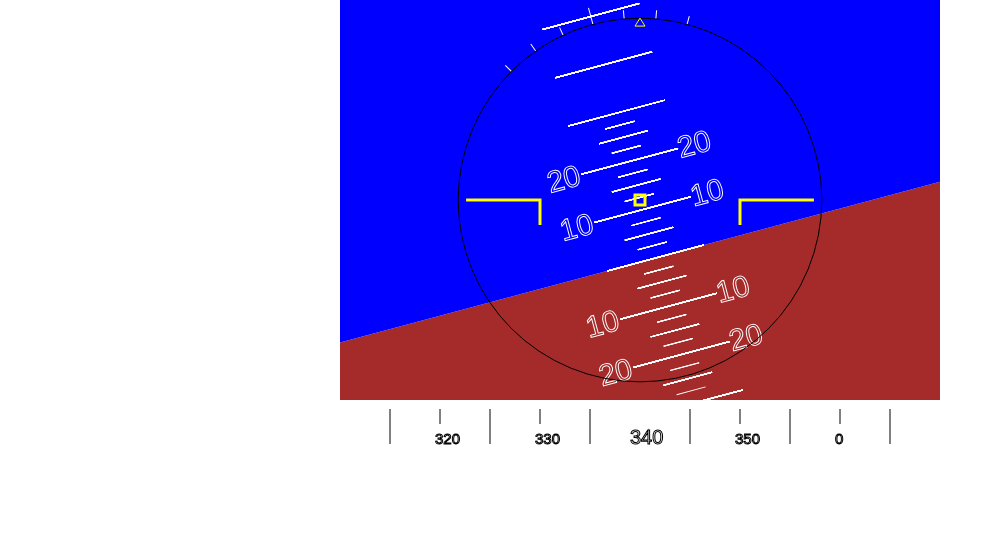
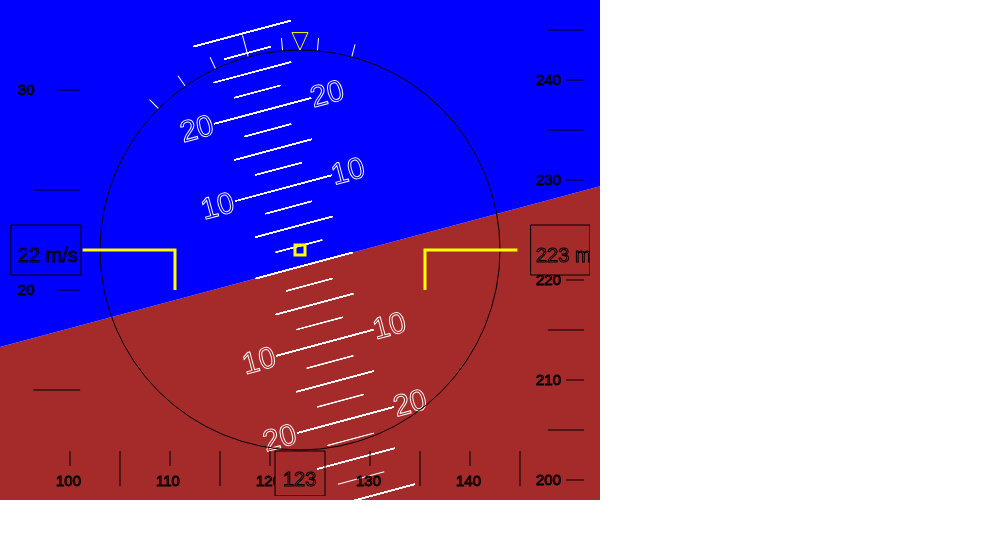
Before and after one commit to peteole/telemetry-ui, a React (Create React App) app: page / in a window 1280 px wide. Shown: the top 538 px of the page, without its empty margins (0-1003 px from the left). Built offline with nearby package versions, Linux system fonts and the light colour scheme.

Commit message:
speed-band, css

```diff
--- a/src/App.tsx
+++ b/src/App.tsx
@@ -1,12 +1,10 @@
 import React from 'react';
 import './App.css';
 import { ArtificialHorizon } from './artificialHorizon/ArtificialHorizon';
-import { Gauge } from './gauge/Gauge';
 function App() {
   return (
     <div className="App">
-      <ArtificialHorizon pitch={12} bank={15}></ArtificialHorizon>
-      <Gauge height={50} width={600} value={340} orientation="horizontal"></Gauge>
+      <ArtificialHorizon pitch={2} bank={15} heading={123} altitude={223} speed={22}></ArtificialHorizon>
     </div>
   );
 }
--- /dev/null
+++ b/src/artificialHorizon/ArtificialHorizon.css
@@ -0,0 +1,25 @@
+.alt-gauge{
+    position: absolute;
+    right: 10px;
+    top: 0px;
+}
+.heading-gauge{
+    position: absolute;
+    left: 0px;
+    bottom: 0px;
+}
+.speed-gauge{
+    position: absolute;
+    left:10px;
+    top: 0px;
+}
+.ah-container{
+    position: absolute;
+    left: 0px;
+    top: 0px;
+}
+.ah-canvas{
+    position: absolute;
+    left: 0px;
+    bottom: 0px;
+}
--- a/src/artificialHorizon/ArtificialHorizon.tsx
+++ b/src/artificialHorizon/ArtificialHorizon.tsx
@@ -1,30 +1,43 @@
 import React from "react";
 import { Component, RefObject } from "react";
-
+import { Gauge } from "../gauge/Gauge";
+import "./ArtificialHorizon.css"
 type ArtificialHorizonProps = {
     pitch: number,
     bank: number,
-    height:number,
-    width:number
+    height: number,
+    width: number,
+    heading: number,
+    altitude: number,
+    speed: number
 }
 export class ArtificialHorizon extends Component<ArtificialHorizonProps, {}>{
     canvasRef: RefObject<HTMLCanvasElement>
-    static defaultProps={
-        height:400,
-        width:600
+    headingRef: RefObject<Gauge>
+    altitudeRef: RefObject<Gauge>
+    speedRef: RefObject<Gauge>
+    static defaultProps = {
+        height: 500,
+        width: 600
     }
     constructor(props: ArtificialHorizonProps) {
         super(props)
         this.canvasRef = React.createRef<HTMLCanvasElement>()
+        this.headingRef = React.createRef<Gauge>()
+        this.altitudeRef = React.createRef<Gauge>()
+        this.speedRef = React.createRef<Gauge>()
     }
     render() {
         return (
-            <div>
-                <canvas ref={this.canvasRef} height={this.props.height} width={this.props.width} />
+            <div className="ah-container" style={{ height: this.props.height, width: this.props.width }}>
+                <canvas className="ah-canvas" ref={this.canvasRef} height={this.props.height} width={this.props.width} />
+                <Gauge className="heading-gauge" ref={this.headingRef} height={this.props.height * 0.1} orientation={"horizontal"} width={this.props.width} value={this.props.heading} />
+                <Gauge className="alt-gauge" ref={this.altitudeRef} height={this.props.height} orientation={"verticalR"} width={this.props.width * 0.1} value={this.props.altitude} />
+                <Gauge className="speed-gauge" ref={this.speedRef} height={this.props.height} orientation={"verticalL"} width={this.props.width * 0.13} value={this.props.speed} />
             </div>
         )
     }
-    componentDidMount(){
+    componentDidMount() {
         this.componentDidUpdate()
     }
     componentDidUpdate() {
@@ -36,7 +49,7 @@ export class ArtificialHorizon extends Component<ArtificialHorizonProps, {}>{
 
         const pitch = this.props.pitch
         const bank = this.props.bank
-        const factor = 5
+        const factor = 8
         const width = this.props.width
         const height = this.props.height
         var fwidth = 2.5 * width
@@ -51,8 +64,8 @@ export class ArtificialHorizon extends Component<ArtificialHorizonProps, {}>{
         ctx.fillRect(-fwidth / 2, -fheight / 2, fwidth, fheight / 2);
         for (let i = -60; i <= 60; i = i + 10) {
             ctx.lineWidth = 1;
-            ctx.moveTo(-10 * factor, factor * i);
-            ctx.lineTo(10 * factor, factor * i);
+            ctx.moveTo(-50, factor * i);
+            ctx.lineTo(50, factor * i);
             ctx.strokeStyle = "white";
             ctx.stroke();
         }
@@ -67,14 +80,14 @@ export class ArtificialHorizon extends Component<ArtificialHorizonProps, {}>{
             ctx.stroke();
         }
         ctx.font = "30px Arial";
-        ctx.strokeText("10", -17 * factor, -8 * factor);
-        ctx.strokeText("10", 10 * factor, -8 * factor);
-        ctx.strokeText("10", -17 * factor, 12 * factor);
-        ctx.strokeText("10", 10 * factor, 12 * factor);
-        ctx.strokeText("20", -17 * factor, -18 * factor);
-        ctx.strokeText("20", 10 * factor, -18 * factor);
-        ctx.strokeText("20", -17 * factor, 22 * factor);
-        ctx.strokeText("20", 10 * factor, 22 * factor);
+        ctx.strokeText("10", -85, -10 * factor + 10);
+        ctx.strokeText("10", 50, -10 * factor + 10);
+        ctx.strokeText("10", -85, 10 * factor + 10);
+        ctx.strokeText("10", 50, 10 * factor + 10);
+        ctx.strokeText("20", -85, -20 * factor + 10);
+        ctx.strokeText("20", 50, -20 * factor + 10);
+        ctx.strokeText("20", -85, 20 * factor + 10);
+        ctx.strokeText("20", 50, 20 * factor + 10);
 
 
         ctx.translate(0, -factor * pitch);
@@ -82,10 +95,10 @@ export class ArtificialHorizon extends Component<ArtificialHorizonProps, {}>{
         ctx.rotate(30 * Math.PI / 180);
         for (let i = -30; i <= 30; i = i + 10) {
             ctx.beginPath();
-            ctx.moveTo(0, -height / 2.2);
-            ctx.lineTo(0, -height / 2.1);
+            ctx.moveTo(0, -height / 2.5);
+            ctx.lineTo(0, -height / 2.35);
             if (i === 0) {
-                ctx.lineTo(0, -height / 2.01);
+                ctx.lineTo(0, -height / 2.25);
             }
             ctx.stroke();
             ctx.rotate(-10 * Math.PI / 180);
@@ -97,23 +110,23 @@ export class ArtificialHorizon extends Component<ArtificialHorizonProps, {}>{
 
         //circle
         ctx.beginPath();
-        ctx.arc(width / 2, height / 2, height / 2.2, 0, 2 * Math.PI);
+        ctx.arc(width / 2, height / 2, height / 2.5, 0, 2 * Math.PI);
         ctx.lineWidth = 1;
         ctx.strokeStyle = "black";
         ctx.stroke();
         /**triangle marker for bank */
         ctx.translate(width / 2, height / 2);
         ctx.beginPath();
-        ctx.moveTo(0, -height / 2.2);
-        ctx.lineTo(-5, -height / 2.3);
-        ctx.lineTo(5, -height / 2.3);
-        ctx.lineTo(0, -height / 2.2);
+        ctx.moveTo(0, -height / 2.5);
+        ctx.lineTo(-8, -height / 2.3);
+        ctx.lineTo(8, -height / 2.3);
+        ctx.lineTo(0, -height / 2.5);
         ctx.strokeStyle = "yellow";
         ctx.stroke();
         ctx.translate(-width / 2, -height / 2);
 
         ctx.beginPath();
-        ctx.rect(width / 2 - factor, height / 2 - factor, 2 * factor, 2 * factor);
+        ctx.rect(width / 2 - 5, height / 2 - 5, 10, 10);
         ctx.lineWidth = 3;
         ctx.strokeStyle = "yellow";
         ctx.stroke();
@@ -129,5 +142,5 @@ export class ArtificialHorizon extends Component<ArtificialHorizonProps, {}>{
         ctx.lineTo(height / 4 + width / 2, height / 2 + 5 * factor);
         ctx.stroke();
 
-        }
+    }
 }
--- a/src/gauge/Gauge.tsx
+++ b/src/gauge/Gauge.tsx
@@ -3,9 +3,10 @@ import { Component, RefObject } from "react";
 
 type GaugeProps = {
     value: number,
-    orientation: "horizontal" | "vertical"
+    orientation: "horizontal" | "verticalL" | "verticalR"
     height: number,
-    width: number
+    width: number,
+    className: string | undefined
 }
 export class Gauge extends Component<GaugeProps, {}>{
     canvasRef: RefObject<HTMLCanvasElement>
@@ -15,13 +16,20 @@ export class Gauge extends Component<GaugeProps, {}>{
         this.canvasRef = React.createRef<HTMLCanvasElement>()
     }
     render() {
+        const mystyle: React.CSSProperties = {
+
+            fontFamily: "Arial"
+        };
         return (
-            <div>
-                <canvas height={this.props.height} width={this.props.width} ref={this.canvasRef} />
+            <div className={this.props.className}>
+                <canvas height={this.props.height} width={this.props.width} ref={this.canvasRef} style={mystyle} />
+
             </div>
         )
     }
+
     componentDidMount() {
+
         this.componentDidUpdate()
     }
     componentDidUpdate() {
@@ -30,26 +38,25 @@ export class Gauge extends Component<GaugeProps, {}>{
             case "horizontal":
                 this.renderHorizontally();
                 break;
-            case "vertical":
-                this.renderVertically();
+            case "verticalL":
+                this.renderVerticallyL();
+                break;
+            case "verticalR":
+                this.renderVerticallyR();
                 break;
         }
     }
     renderHorizontally() {
+
         const ctx = this.canvasRef.current?.getContext("2d")
-
-
 
         if (!ctx)
             return
-        //render gauge horion here. Access value using this.props.value.
+        //render gauge here. Access value using this.props.value.
         const value = this.props.value
-
-
         const factor = 5
         const width = this.props.width
         const height = this.props.height
-
 
         /**value band */
         for (let i = (value - 25); i <= (value + 25); i++) {
@@ -58,9 +65,9 @@ export class Gauge extends Component<GaugeProps, {}>{
             if (i % 10 === 0) {
                 ctx.font = "15px Arial";
                 let j = i % 360;
-                if (j<0) {j= j+360}
+                if (j < 0) { j = j + 360 }
 
-                ctx.strokeText(j.toString(), width / 2 + (i - value) * 2 * factor-5, height * 0.8);
+                ctx.strokeText(j.toString(), width / 2 + (i - value) * 2 * factor - 14, height * 0.8);
                 ctx.beginPath();
                 ctx.moveTo(width / 2 + (i - value) * 2 * factor, height * 0.1);
                 ctx.lineTo(width / 2 + (i - value) * 2 * factor, height * 0.4);
@@ -73,14 +80,58 @@ export class Gauge extends Component<GaugeProps, {}>{
                 ctx.stroke();
             }
         }
-        ctx.clearRect(width * 0.5 - 20, 0, 40, height); //Value on PFD
+        ctx.clearRect(width * 0.5 - 25, 5, 50, height*0.9); //Value on PFD
+        ctx.beginPath();
+        ctx.rect(width * 0.5 - 25, 5, 50, height*0.9);
+        ctx.stroke();
         ctx.font = "20px Arial";
-        ctx.strokeText(value.toString(), width * 0.5 - 10, height * 0.8);
+        ctx.strokeText(value.toString(), width * 0.5 - 17, height * 0.8);
 
 
 
     }
-    renderVertically() {
+    renderVerticallyL() {
+        const ctx = this.canvasRef.current?.getContext("2d")
+
+        if (!ctx)
+            return
+        //render gauge here. Access value using this.props.value.
+        const value = this.props.value
+
+        const factor = 10
+        const width = this.props.width
+        const height = this.props.height
+
+
+        /**value band */
+        for (let i = (value - 10); i <= (value + 10); i++) {
+            ctx.strokeStyle = "black";
+
+            if (i % 10 === 0) {
+                ctx.font = "15px Arial";
+                ctx.strokeText(i.toString(), width * 0.1, height / 2 + 5 - (i - value) * 2 * factor);
+                ctx.beginPath();
+                ctx.moveTo(width * 0.6, height / 2 - (i - value) * 2 * factor);
+                ctx.lineTo(width * 0.9, height / 2 - (i - value) * 2 * factor);
+                ctx.stroke();
+            }
+            else if (i % 5 === 0) {
+                ctx.beginPath();
+                ctx.moveTo(width * 0.3, height / 2 - (i - value) * 2 * factor);
+                ctx.lineTo(width * 0.9, height / 2 - (i - value) * 2 * factor);
+                ctx.stroke();
+            }
+        }
+        ctx.clearRect(width * 0.1, height / 2 - 25, width * 0.8, 50); //Value on PFD
+        ctx.beginPath();
+        ctx.rect(width * 0.01, height / 2 - 25, width * 0.9, 50);
+        ctx.stroke();
+        ctx.font = "20px Arial";
+        ctx.strokeText(value + " m/s", width * 0.1, height / 2 + 12);
+
+
+    }
+    renderVerticallyR() {
         const ctx = this.canvasRef.current?.getContext("2d")
 
 
@@ -116,6 +167,9 @@ export class Gauge extends Component<GaugeProps, {}>{
             }
         }
         ctx.clearRect(width * 0.1, height / 2 - 25, width * 0.8, 50); //Value on PFD
+        ctx.beginPath();
+        ctx.rect(width * 0.01, height / 2 - 25, width * 0.99, 50);
+        ctx.stroke();
         ctx.font = "20px Arial";
         ctx.strokeText(value + " m", width * 0.1, height / 2 + 12);
 
```
